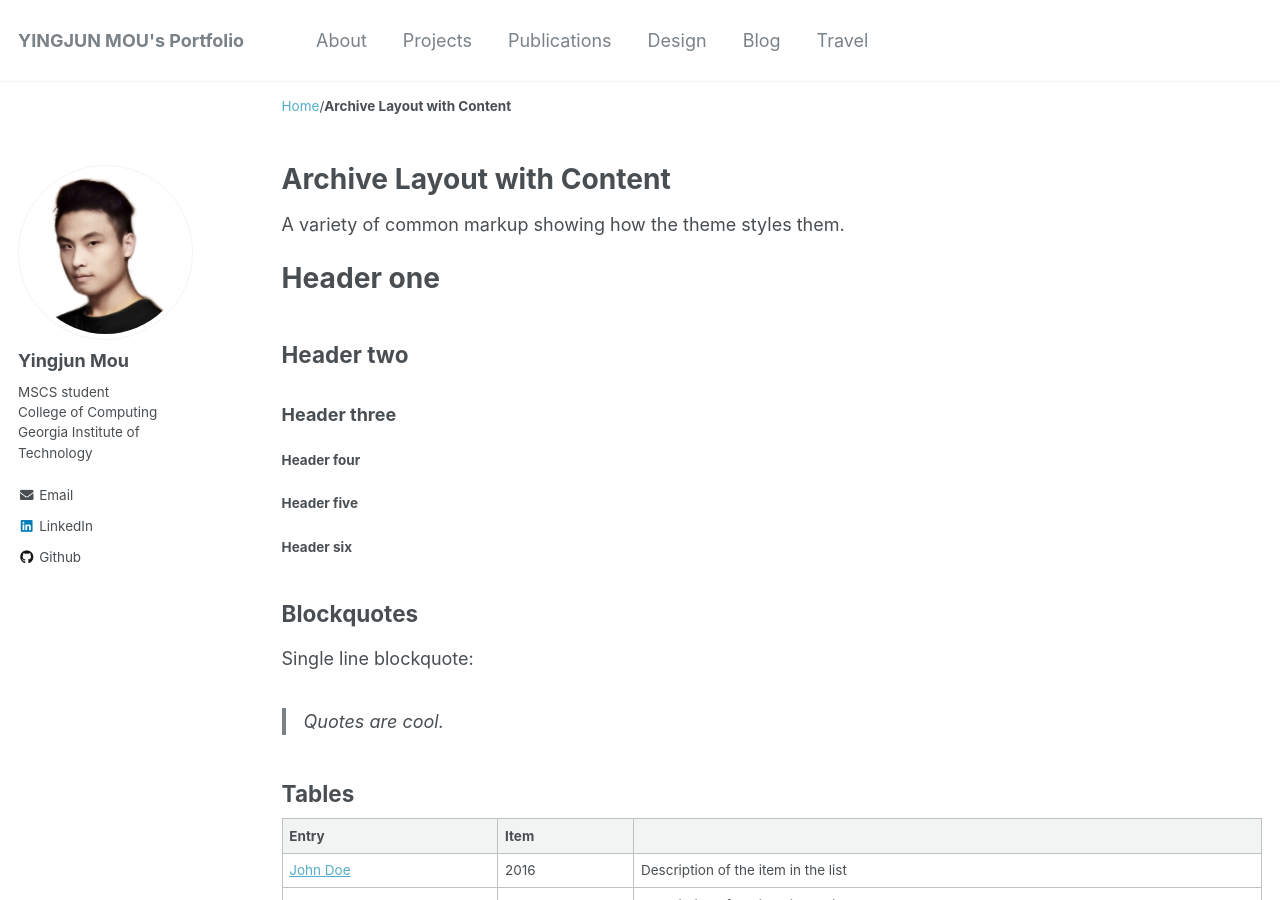
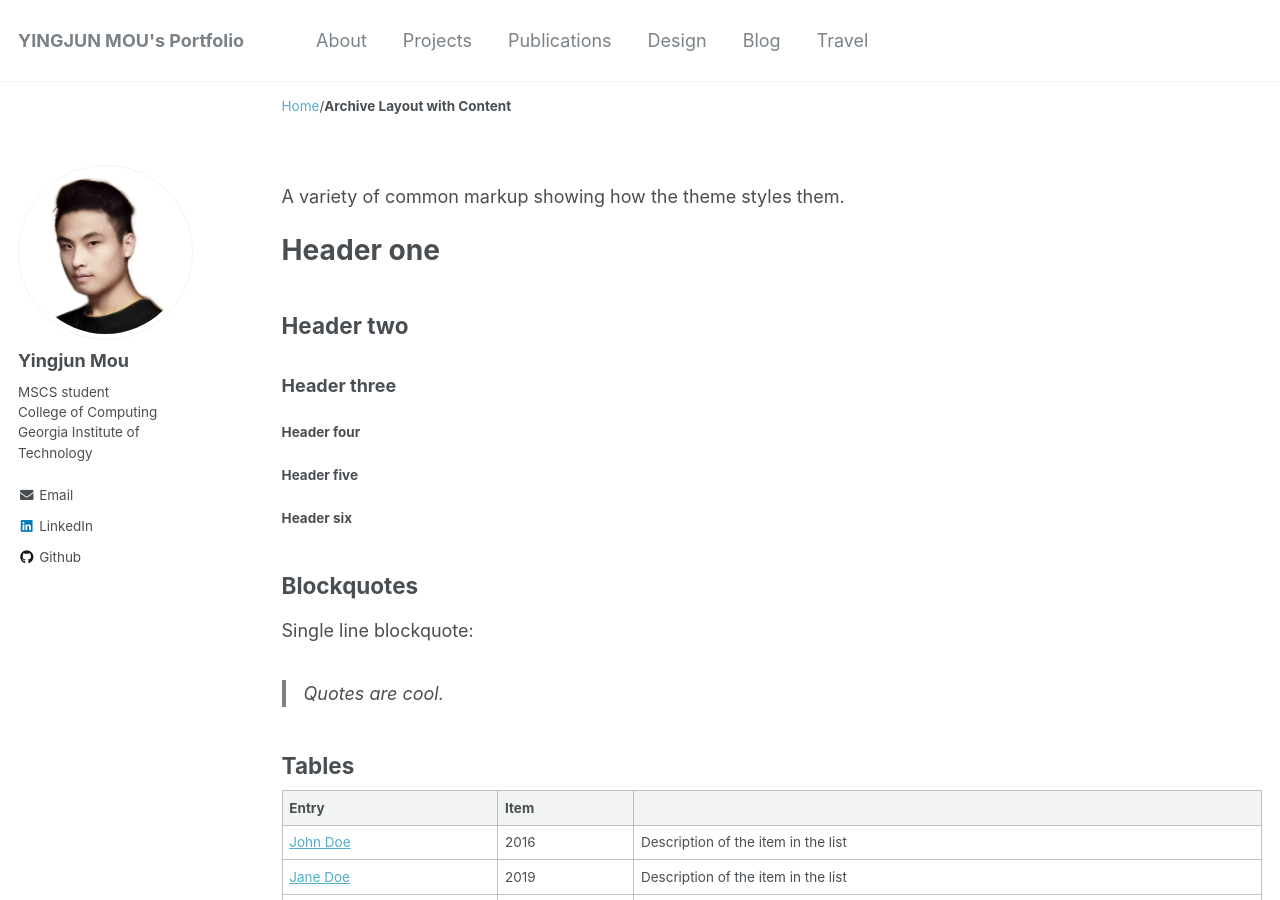
Before and after one commit to yingjun-mou/yingjun-mou.github.io, a Jekyll site: the page built from _pages/archive-layout-with-content.md, in a window 1280 px wide and 900 px high. Built offline with Jekyll 4.4.1, drawn with Linux system fonts in a browser that asks for light colours.

Commit message:
Update archive.html
Disable the display of title

```diff
--- a/_layouts/archive.html
+++ b/_layouts/archive.html
@@ -17,7 +17,7 @@
 
   <div class="archive">
     {% unless page.header.overlay_color or page.header.overlay_image %}
-      <h1 class="page__title">{{ page.title }}</h1>
+<!--       <h1 class="page__title">{{ page.title }}</h1> -->
     {% endunless %}
     {{ content }}
   </div>
```
